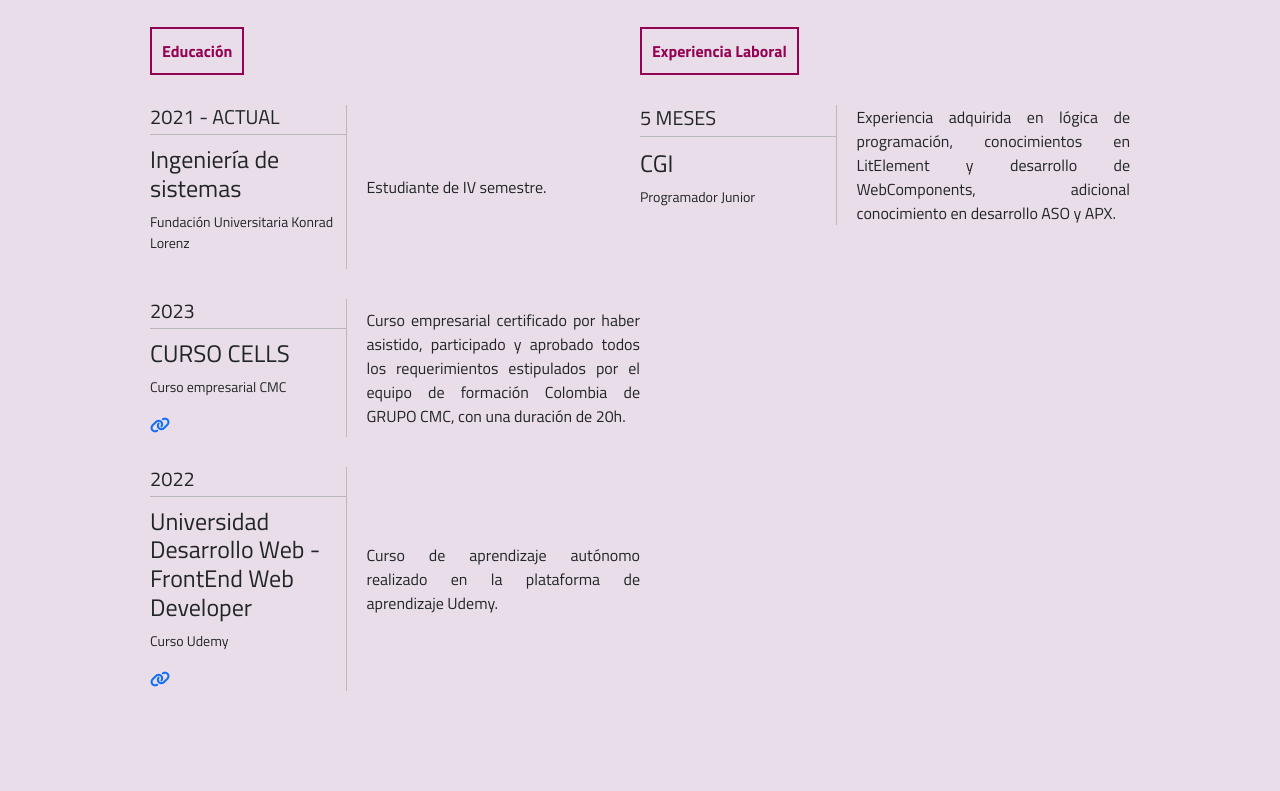
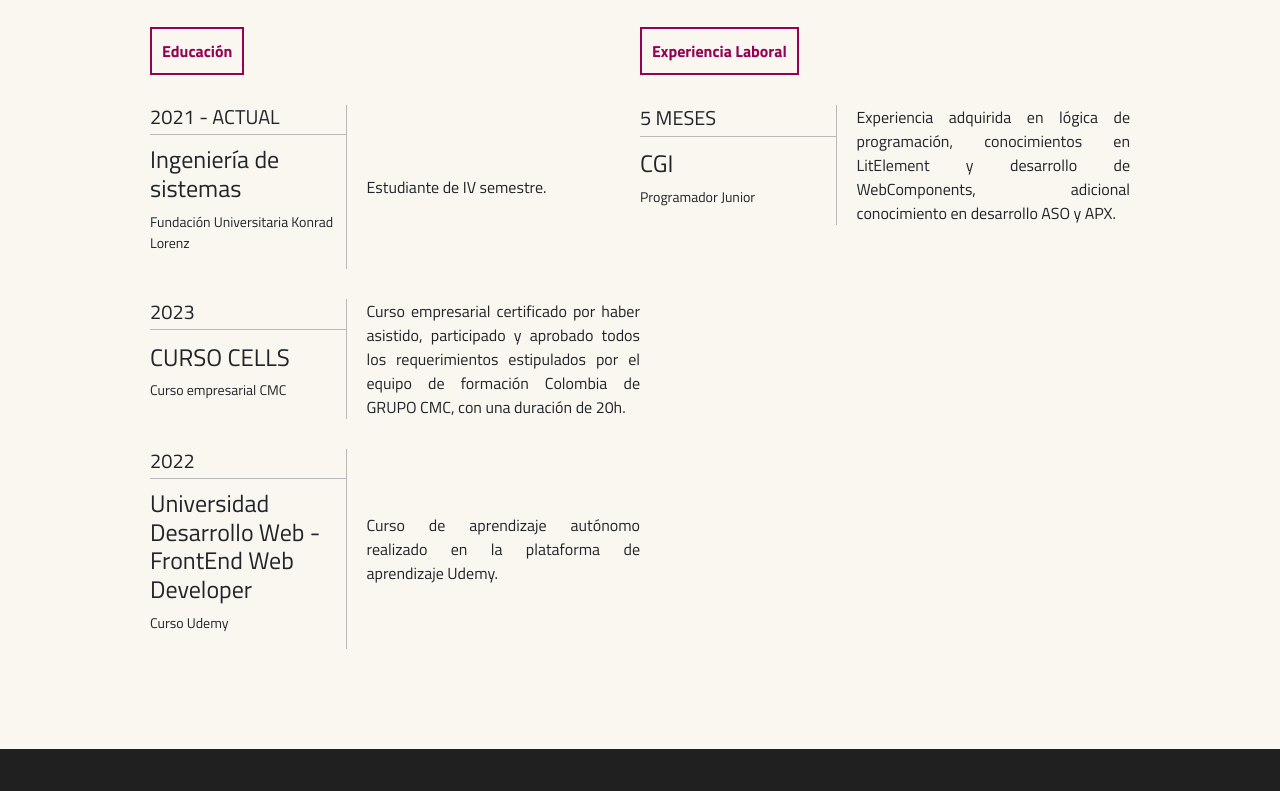
Before and after one commit to AngieGonzalezA/HV, a plain HTML site: page index.html in a window 1280 px wide. Shown: the part 2006-2797 px from the top of the page. Drawn offline with nearby package versions, Linux system fonts and the light colour scheme.

Commit message:
Se ajusta colorimetria e imagenes de fondo

```diff
--- a/estilo.css
+++ b/estilo.css
@@ -124,7 +124,7 @@ html{
 }
 /* SECCION SOBRE MI */
 .sobremi{
-    background-color: #e9dde9;
+    background-color: 	#faf6f0;
     padding: 140px 0 100px 0;
     text-align: center;
 }
@@ -212,7 +212,7 @@ html{
 }
 /* SECCION RESUMEN */
 .resumen{
-    background-color: #e9dde9;
+    background-color: #faf6f0;
     padding: 140px 0 100px 0;
     text-align: center;
 }
--- a/index.html
+++ b/index.html
@@ -244,13 +244,6 @@
                 <td>
                   <h4>CURSO CELLS</h4>
                   <p>Curso empresarial CMC</p>
-                  <div class="enlace"></div>
-                  <a
-                  href="https://media.eadbox.com/uploads/subscription/certificate_cache/634f3136008d188214dc0971/634f3136008d188214dc0971.pdf"
-                  target="_blank"
-                  ><i class="fa-sharp fa-solid fa-link"></i
-                ></a>
-                  </div>
                 </td>
               </tr>
             </table>
@@ -268,13 +261,6 @@
                   <h4>Universidad Desarrollo
                     Web - FrontEnd Web Developer</h4>
                   <p>Curso Udemy</p>
-                  <div class="redes"></div>
-                  <a
-                  href="https://www.udemy.com/certificate/UC-c9c60e7b-1141-4a4e-83b7-e79ff0517063/"
-                  target="_blank"
-                  ><i class="fa-sharp fa-solid fa-link"></i
-                ></a>
-                  </div>
                 </td>
               </tr>
             </table>
```
Also changed, not shown: img/habilidades.jpg.
